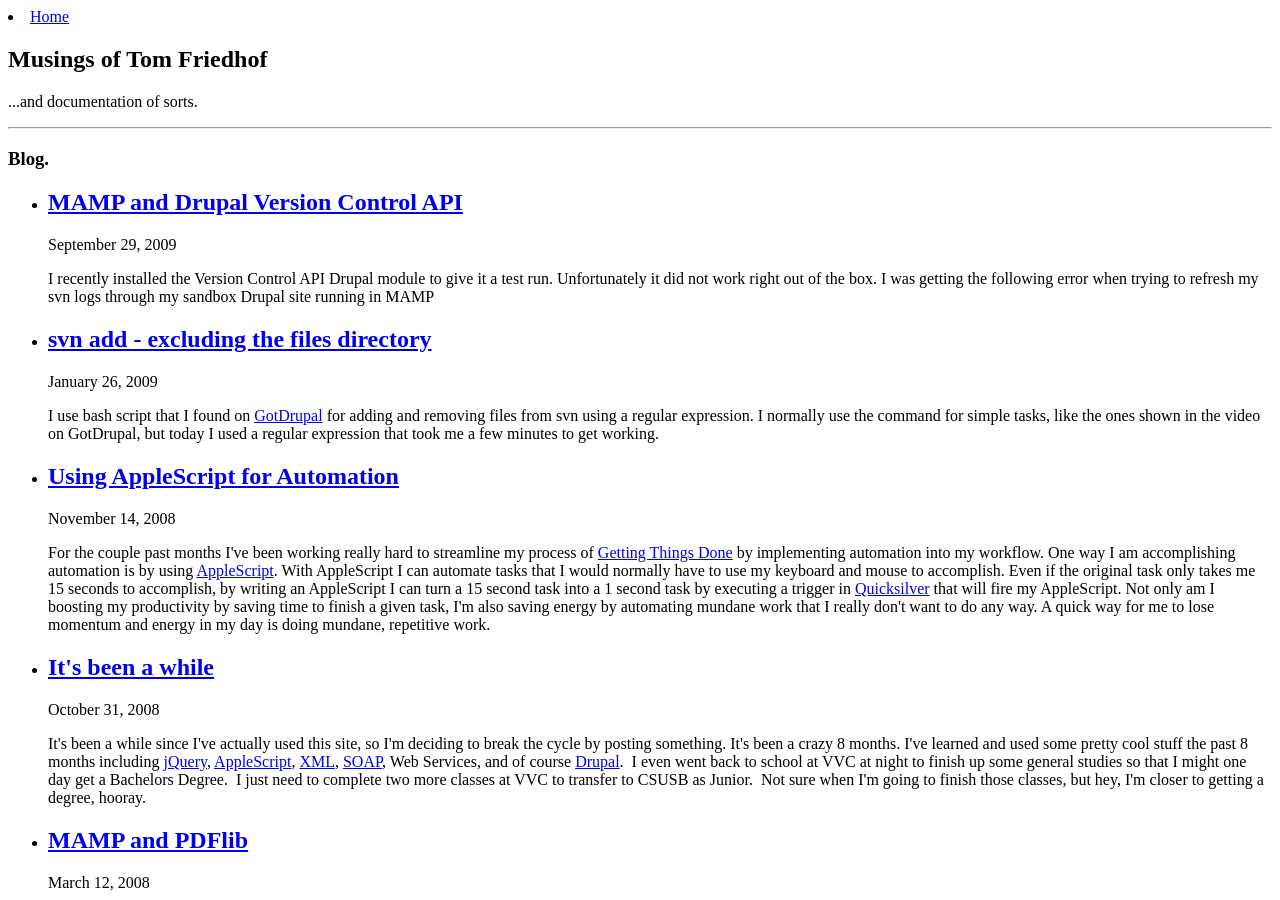
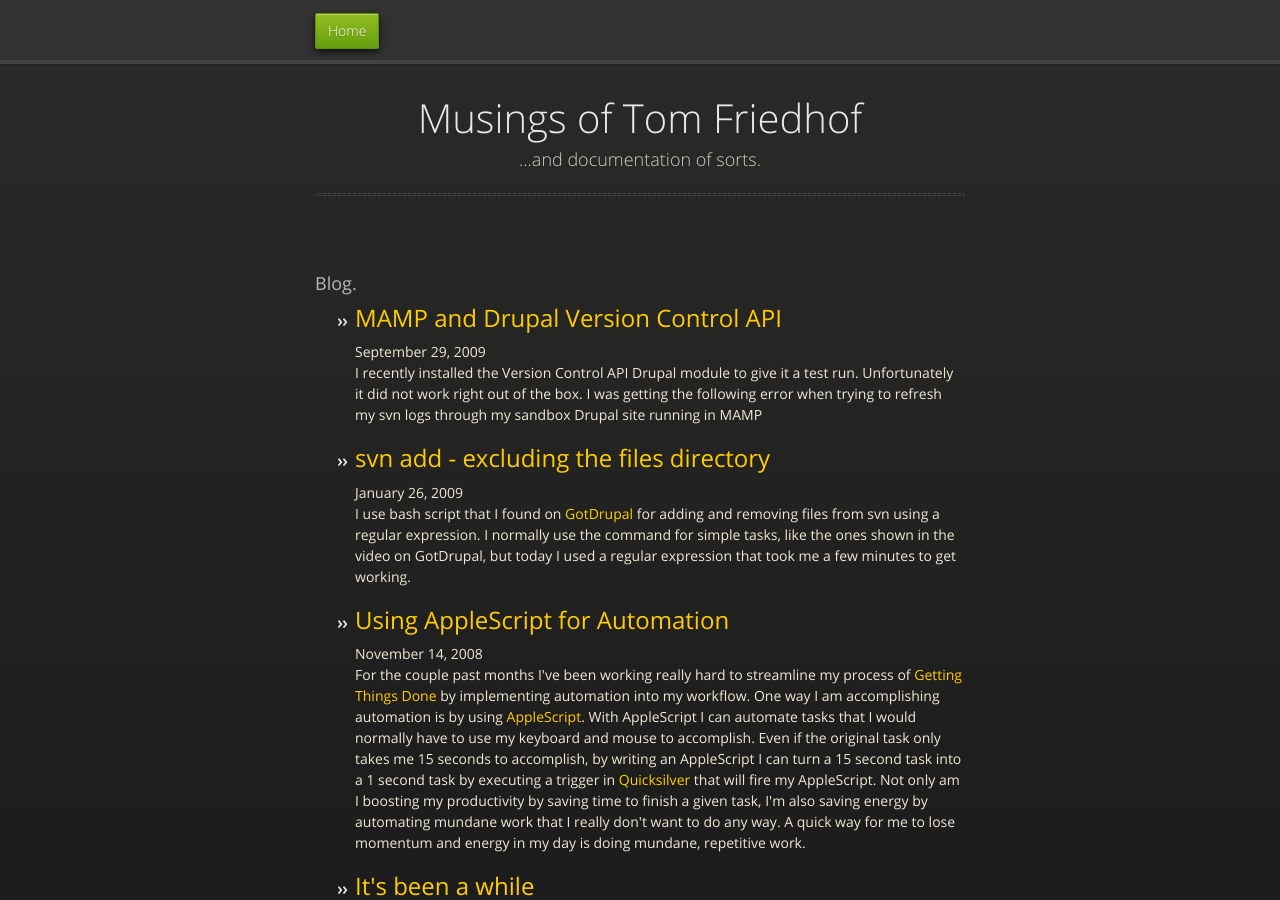
Before and after one commit to tomfriedhof/tomfriedhof.github.com, a Jekyll site: the page built from index.html, in a window 1280 px wide and 900 px high. Built offline with Jekyll 4.4.1, drawn with Linux system fonts in a browser that asks for light colours; nearby versions of some CDN libraries.

Commit message:
changing path of global css

```diff
--- a/_layouts/default.html
+++ b/_layouts/default.html
@@ -4,8 +4,8 @@
     <meta charset="utf-8">
     <meta http-equiv="X-UA-Compatible" content="chrome=1">
     <title>{{ page.title }}</title>
-    <link rel="stylesheet" href="/tomfriedhof.com/css/styles.css">
-    <link rel="stylesheet" href="/tomfriedhof.com/css/pygment_trac.css">
+    <link rel="stylesheet" href="/css/styles.css">
+    <link rel="stylesheet" href="/css/pygment_trac.css">
     <script src="https://ajax.googleapis.com/ajax/libs/jquery/1.7.1/jquery.min.js"></script>
     <script src="javascripts/respond.js"></script>
     <!--[if lt IE 9]>
```
